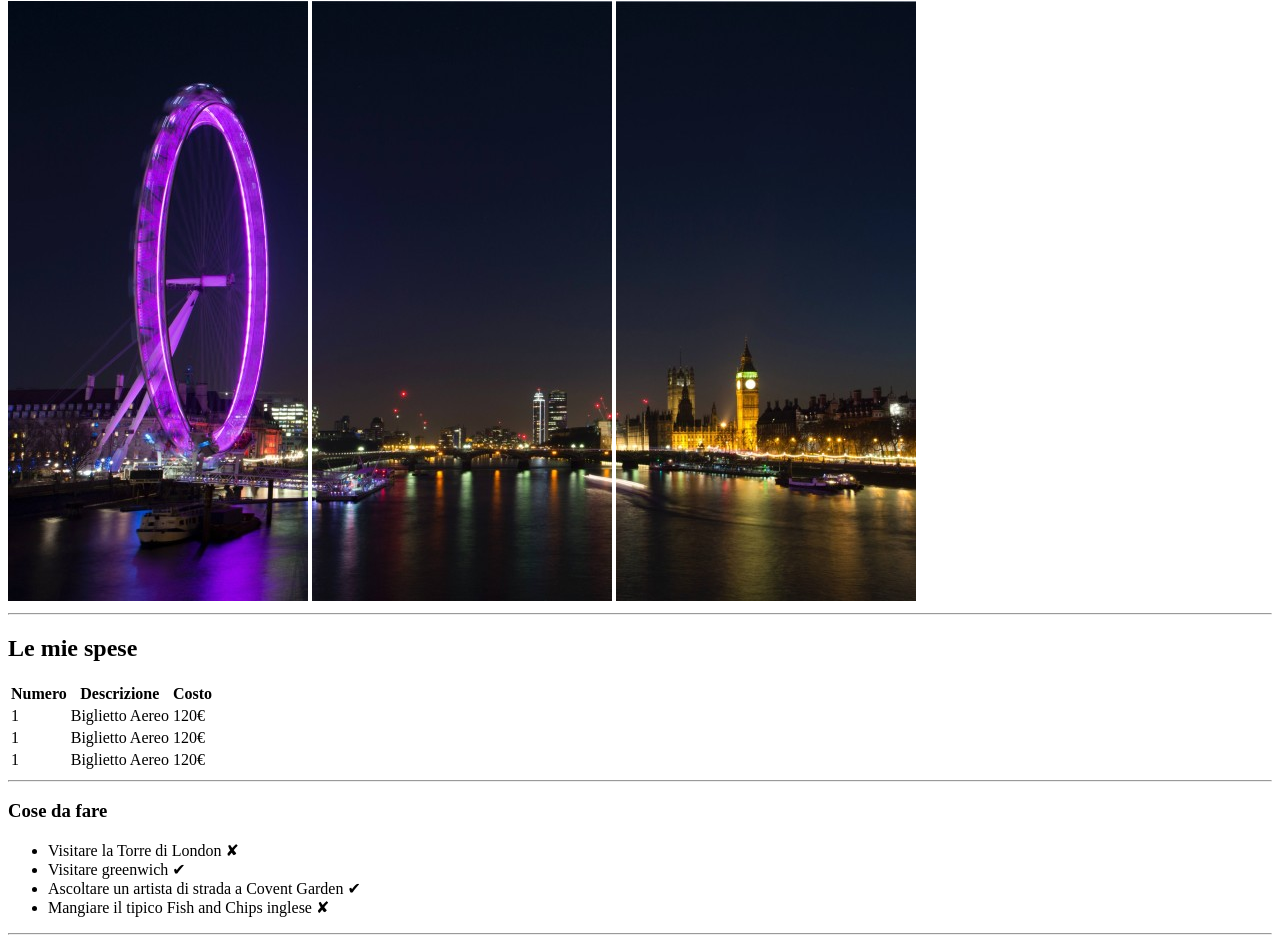
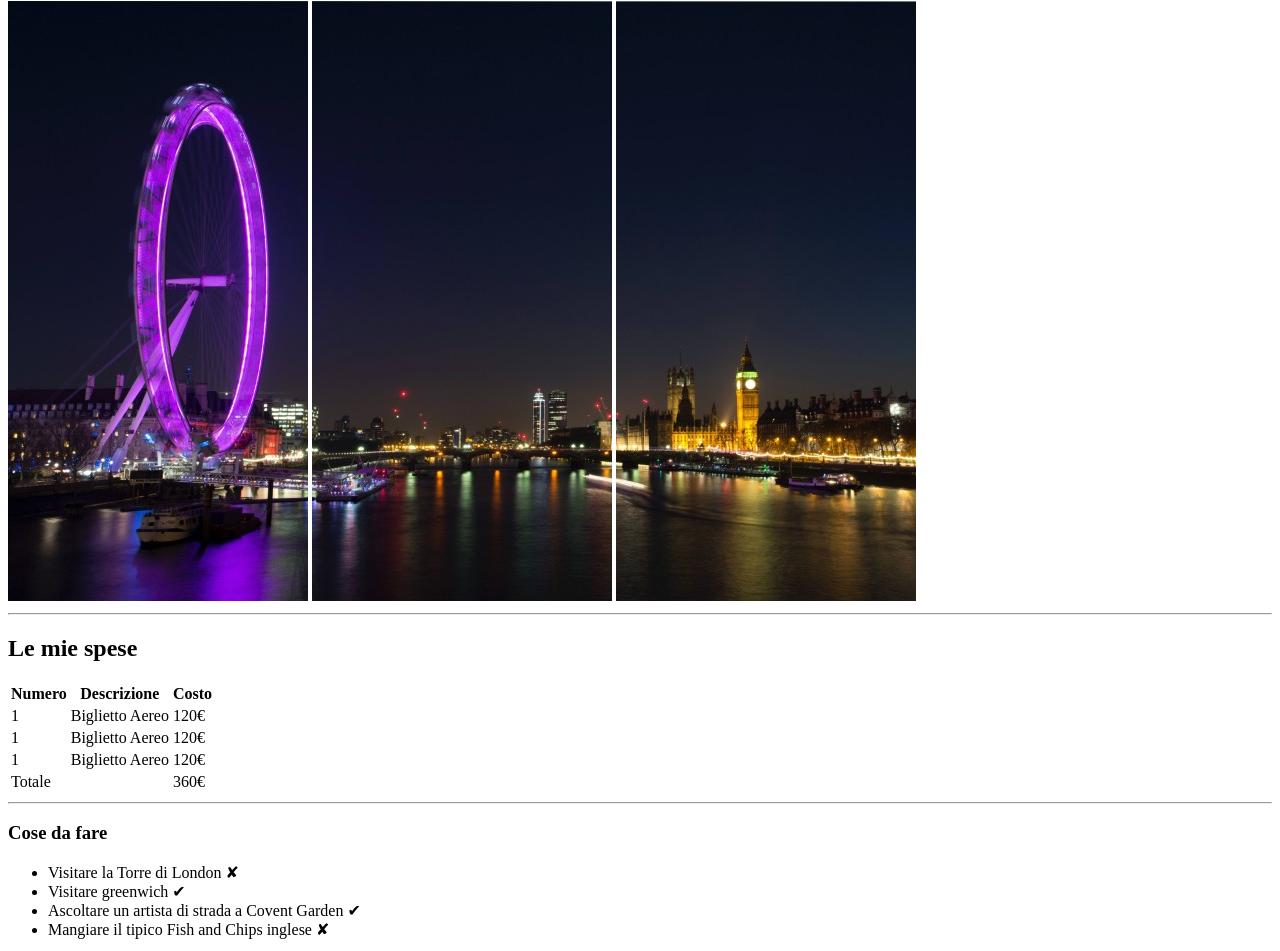
Before and after one commit to David3-bot/html-london-trip, a plain HTML site: page index.html in a window 1280 px wide. Shown: the part 79-1030 px from the top of the page. Drawn offline with Linux system fonts and the light colour scheme.

Commit message:
Fine esercizio stavolta sul serio

```diff
--- a/index.html
+++ b/index.html
@@ -42,6 +42,11 @@
                 <td>1</td>
                 <td>Biglietto Aereo</td>
                 <td>120€</td>
+            </tr>
+            <tr>
+                <td>Totale</td>
+                <td></td>
+                <td>360€</td>
             </tr>
         </tbody>
 
```
